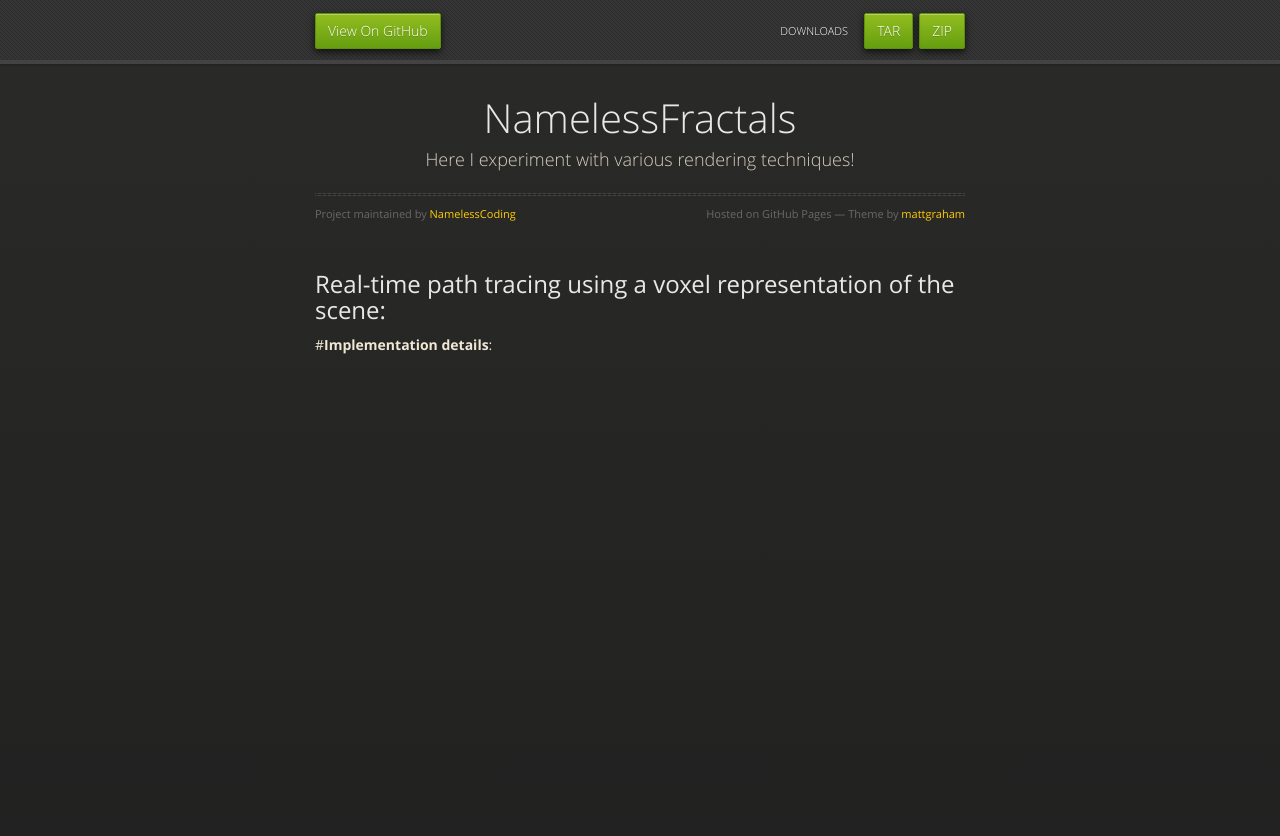
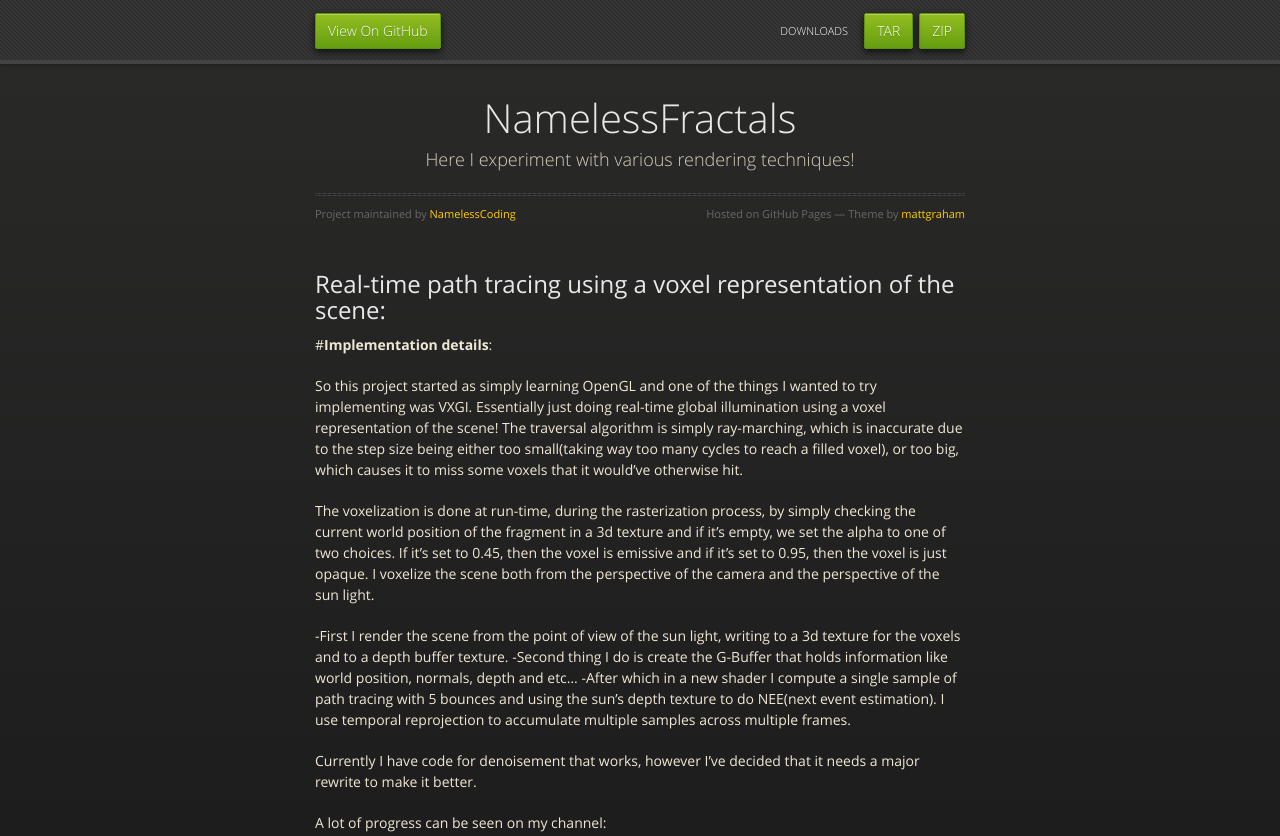
Before and after one commit to NamelessCoding/NamelessCoding.github.io, a Jekyll site: the page built from another-page3.md, in a window 1280 px wide and 1400 px high. Shown: the top 836 px of the window. Built offline with Jekyll 4.4.1, drawn with Linux system fonts in a browser that asks for light colours; our own code applies the rules of GitHub Pages for plain Markdown files; some of the changed text lies outside the part shown.

Commit message:
Update another-page3.md

```diff
--- a/another-page3.md
+++ b/another-page3.md
@@ -1,3 +1,24 @@
 ## Real-time path tracing using a voxel representation of the scene:
 
 #**Implementation details**:
+
+So this project started as simply learning OpenGL and one of the things I wanted to try implementing was VXGI. Essentially just doing real-time global illumination using a voxel representation of the scene! The traversal algorithm is simply ray-marching, which is inaccurate due to the step size being either too small(taking way too many cycles to reach a filled voxel), or too big, which causes it to miss some voxels that it would've otherwise hit.
+
+The voxelization is done at run-time, during the rasterization process, by simply checking the current world position of the fragment in a 3d texture and if it's empty, we set the alpha to one of two choices. If it's set to 0.45, then the voxel is emissive and if it's set to 0.95, then the voxel is just opaque. I voxelize the scene both from the perspective of the camera and the perspective of the sun light.
+
+-First I render the scene from the point of view of the sun light, writing to a 3d texture for the voxels and to a depth buffer texture.
+-Second thing I do is create the G-Buffer that holds information like world position, normals, depth and etc...
+-After which in a new shader I compute a single sample of path tracing with 5 bounces and using the sun's depth texture to do NEE(next event estimation).
+I use temporal reprojection to accumulate multiple samples across multiple frames.
+
+Currently I have code for denoisement that works, however I've decided that it needs a major rewrite to make it better.
+
+A lot of progress can be seen on my channel:
+[Link]https://www.youtube.com/channel/UC43Y2pvLs3G60Zqsj7p2D0w/videos
+
+
+![Octocat](https://github.com/NamelessCoding/NamelessCoding.github.io/blob/main/assets/images/ConsoleApp1_jlnU8eAfnQ.png?raw=true)
+![Octocat](https://github.com/NamelessCoding/NamelessCoding.github.io/blob/main/assets/images/ConsoleApp1_blqjm3BbJ5.png?raw=true)
+
+
+[back](./)
```
